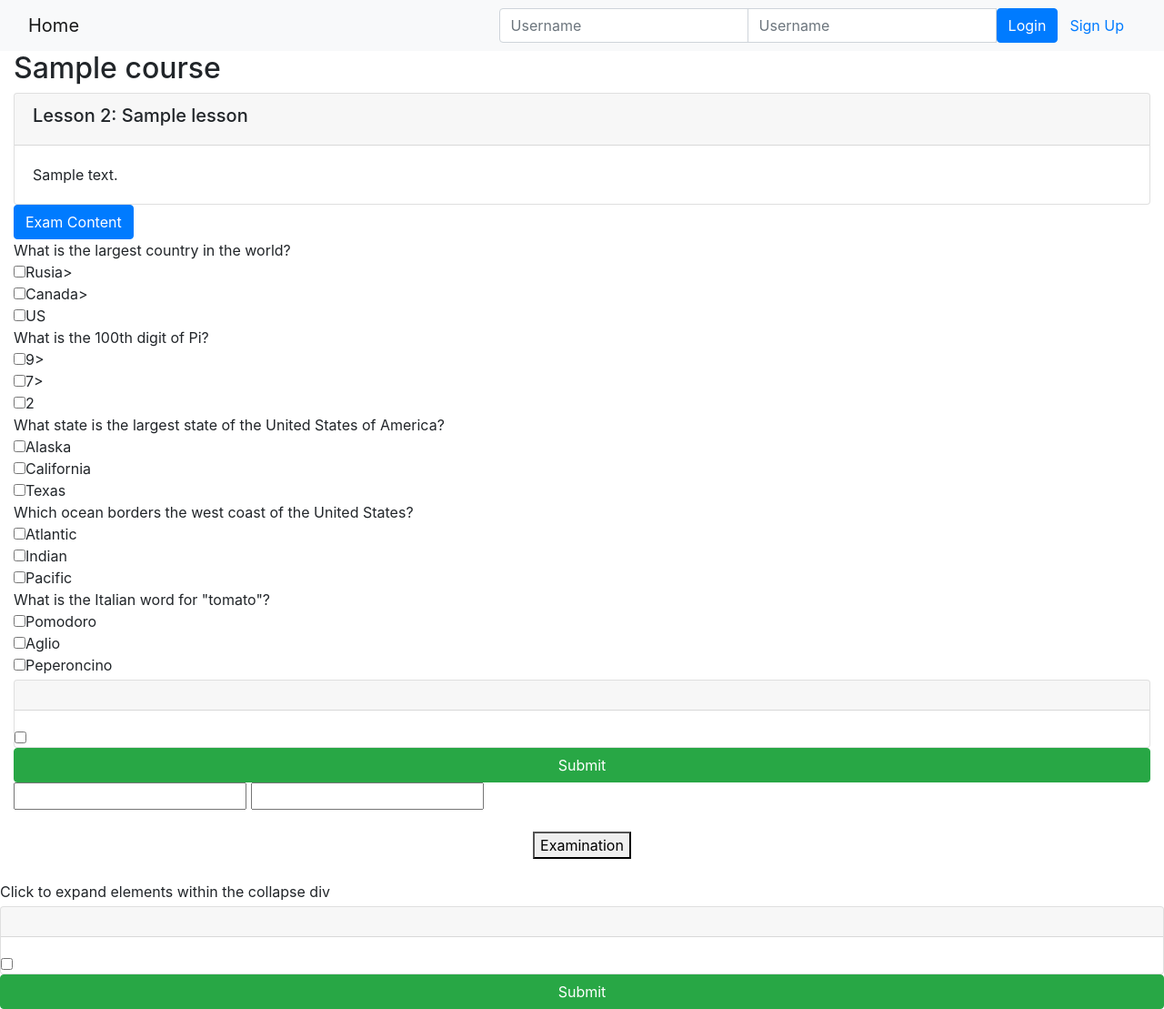
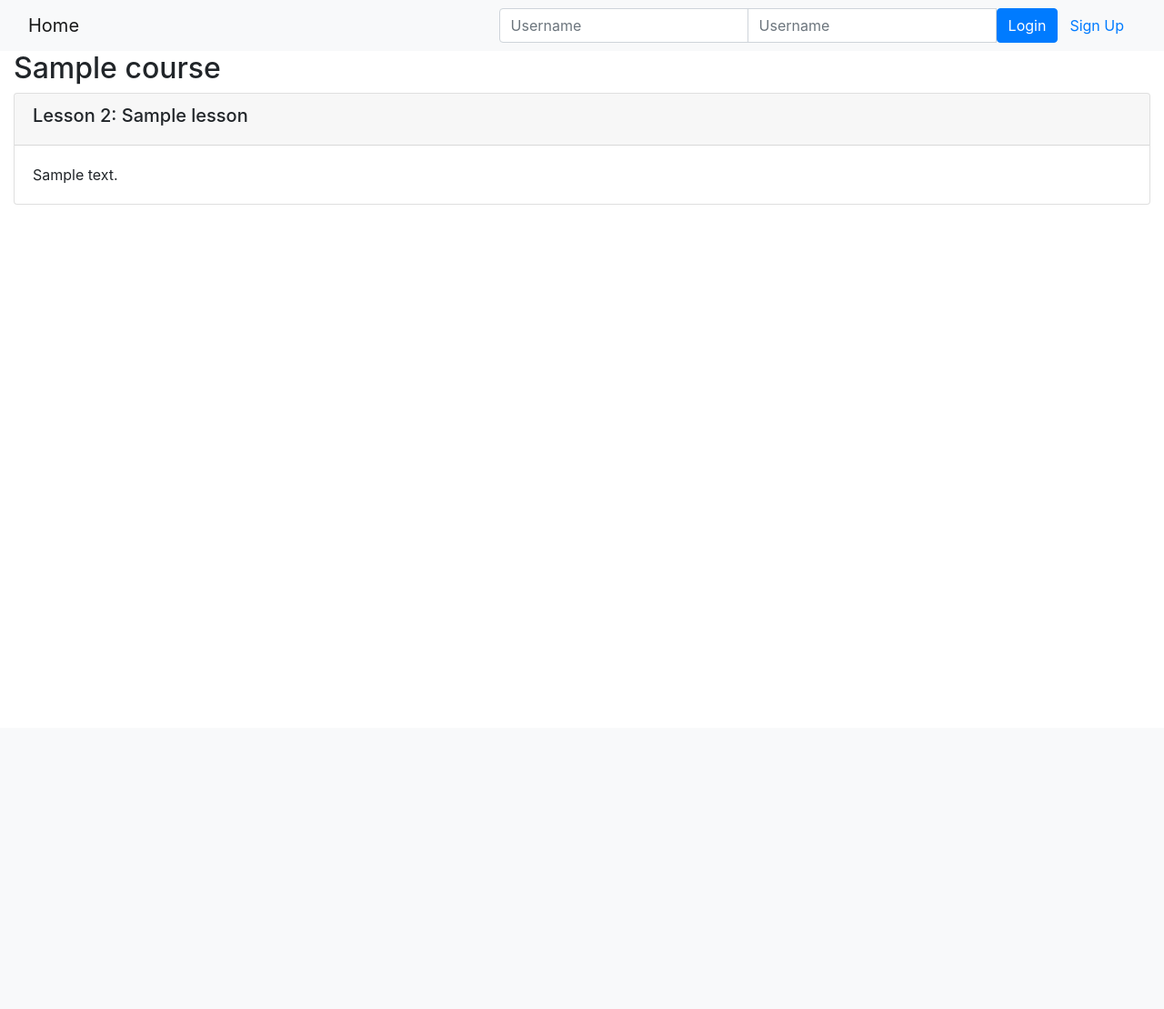
Before and after one commit to SAMYAK6868/PROJECT1, a Django app: page /onlinecourse/1/ in a window 1280 px wide. Shown: the whole page at 91% size. After the commit the page ends 225 px from the top, so only its background shows below. Run offline with Django 3.2, Linux system fonts and the light colour scheme; tables that the repository leaves empty hold one stand-in row (values such as "Sample post"); some libraries are stand-ins or nearby versions.

Commit message:
Update course_detail_bootstrap.html

```diff
--- a/onlinecourse/templates/onlinecourse/course_detail_bootstrap.html
+++ b/onlinecourse/templates/onlinecourse/course_detail_bootstrap.html
@@ -50,107 +50,37 @@
                 </div>
             {% endfor %}
         </div>
-            <!-- Task: show questions and choices -->
-            <!-- <HINT> Use Bootstrap Collapse to hide exam first, more details could be found here
-            https://www.w3schools.com/bootstrap4/bootstrap_collapse.asp-->
-         <!--A collapse example here: -->
-            <a href="#demo" class="btn btn-primary" data-toggle="collapse">Exam Content</a>
-            <form id="questionform" action="{% url 'onlinecourse:submit' %}" method="post">
-                        What is the largest country in the world?<br/>
-                        <input type="checkbox">Rusia><br/>
-                        <input type="checkbox">Canada><br/>
-                        <input type="checkbox">US<br/>
-                        What is the 100th digit of Pi?<br/>
-                        <input type="checkbox">9><br/>
-                        <input type="checkbox">7><br/>
-                        <input type="checkbox">2<br/>
-                        What state is the largest state of the United States of America?<br/>
-                        <input type="checkbox">Alaska<br/>
-                        <input type="checkbox">California<br/>
-                        <input type="checkbox">Texas<br/>
-                        Which ocean borders the west coast of the United States?<br/>
-                        <input type="checkbox">Atlantic<br/>
-                        <input type="checkbox">Indian<br/>
-                        <input type="checkbox">Pacific<br/>
-                        What is the Italian word for "tomato"?<br/>
-                        <input type="checkbox">Pomodoro<br/>
-                        <input type="checkbox">Aglio<br/>
-                        <input type="checkbox">Peperoncino<br/>
-                        <div class="card mt-1">
-                            <div class="card-header"><h5>{{ question.question_text}}</h5></div>
+        {% if user.is_authenticated %}
+            <a class="btn btn-primary btn-block my-2" data-toggle="collapse" href="#exam" role="button" aria-expanded="false" aria-controls="exam">
+                Start Exam
+            </a>
+            <div id="exam" class="collapse">
+                <form id="questionform" action="{% url 'onlinecourse:submit' course.id %}" method="post">
+                    {% for lesson in course.lesson_set.all %}
+                        {% for question in lesson.question_set.all %}
+                            <div class="card my-2">
+                                <div class="card-header">
+                                    <h5>{{ question.question_text}}</h5>
+                                </div>
                                 {% csrf_token %}
-                            <div class="form-group">
-
-                                <div class="form-check">
+                                <div class="form-group mx-2">
+                                {% for choice in question.choice_set.all %}
+                                    <div class="form-check m-2">
                                         <label class="form-check-label">
                                             <input type="checkbox" name="choice_{{choice.id}}"
                                                     class="form-check-input" id="{{choice.id}}"
                                                     value="{{choice.id}}">{{ choice.choice_text }}
                                         </label>
                                     </div>
+                                {% endfor %}
                                 </div>
                             </div>
-                    <input class="btn btn-success btn-block" type="submit" value="Submit">
+                        {% endfor %}
+                    {% endfor %}
+                    <input class="btn btn-success btn-block my-2" type="submit" value="Submit">
                 </form>
-            <div id="exam" class="collapse">
-                    {% if user.is_authenticated %}
-                    <li>
-                        <a class="btn btn-link" href="{% url 'onlinecourse:logout' %}">Logout</a>
-                    </li>
-                    {% else %}
-                    <li>
-                    <a class="btn btn-link" href="{% url 'onlinecourse:registration' %}">Sign Up</a>
             </div>
-                        </form>
-                    </li>
         {% endif %}
-                <input type="text" name="question_{{question_id}}" id="{{question_id}}" ...>
-                <input type="check" name="choice_{{choice.id}}" id="{{choice.id}}" ...>
-            </div>
-
-            <br>
-                <center><button data-toggle="collapse" data-target="#exam">Examination</button></center>
-            <br>
-
-
-            <div id="exam" class="collapse show">
-                Click to expand elements within the collapse div
-                </div>
-
-
-
-            <!-- <HINT> If user is authenticated, show course exam with a list of question -->
-
-            <!-- <HINT> Each example will have many questions -->
-
-            <!-- <HINT> Each question will have many choices -->
-
-
-            <!-- <HINT> Create a form to collect the selected choices for all questions -->
-            <!-- <HINT> For each question choice, you may create a checkbox input like
-            <input type="check" name="choice_{{choice.id}}" id="{{choice.id}}" ...>
-            -->
-
-
-            <form id="questionform" action="point to a submit view" method="post">
-                        <div class="card mt-1">
-                            <div class="card-header"><h5>{{ question.question_text}}</h5></div>
-                            {% csrf_token %}
-                            <div class="form-group">
-                                <div class="form-check">
-                                    <label class="form-check-label">
-                                        <input type="checkbox" name="choice_{{choice.id}}"
-                                               class="form-check-input" id="{{choice.id}}"
-                                               value="{{choice.id}}">{{ choice.choice_text }}
-                                    </label>
-                                </div>
-                            </div>
-                        </div>
-                    <input class="btn btn-success btn-block" type="submit" value="Submit">
-            </form>
-
-            <!--Check here to see more details Bootstrap checkbox
-             https://www.w3schools.com/bootstrap4/bootstrap_forms_inputs.asp-->
     </div>
 </body>
 </html>
```
Lines whose indentation alone changed are shown as unchanged.
